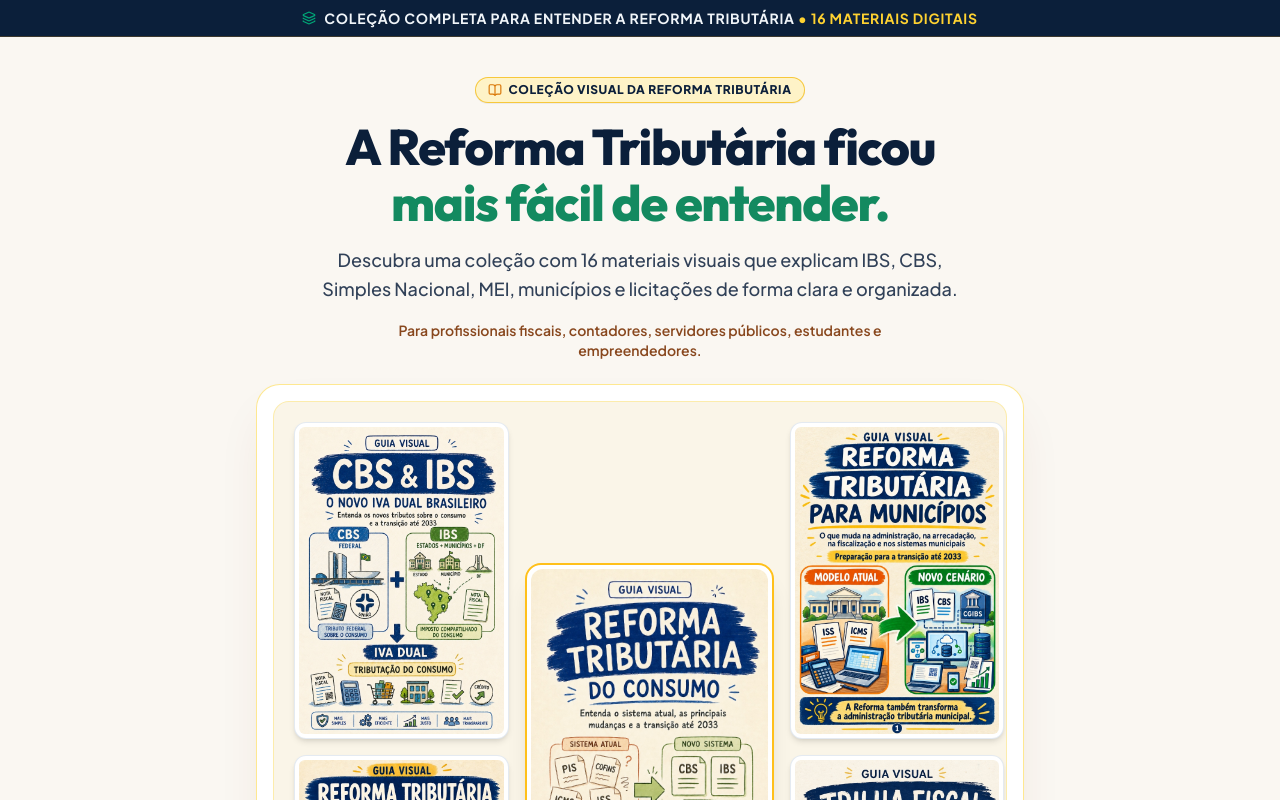
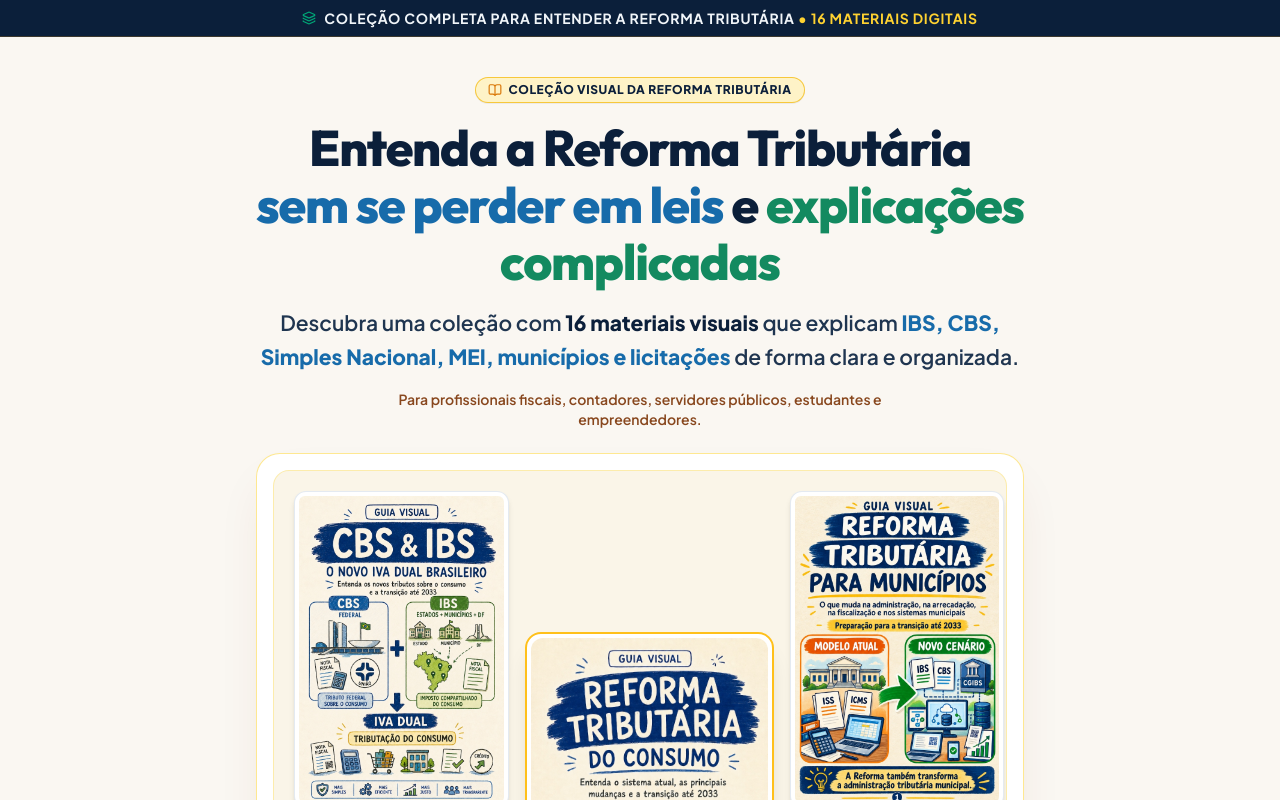
Before and after one commit to henriquecarreto/REFORMA-TRIBUTARIA, a React (Vite) app: page / in a window 1280 px wide. Shown: the top 800 px of the page. Built offline with nearby package versions, Linux system fonts and the light colour scheme.

Commit message:
fix: restauracao do titulo original da primeira dobra e refinamento do subtitulo

```diff
--- a/src/components/HeroSection.tsx
+++ b/src/components/HeroSection.tsx
@@ -26,15 +26,15 @@ export const HeroSection: React.FC = () => {
           <span>COLEÇÃO VISUAL DA REFORMA TRIBUTÁRIA</span>
         </div>
 
-        {/* 2. TÍTULO PRINCIPAL */}
-        <h1 className="text-[30px] min-[375px]:text-[34px] min-[430px]:text-[38px] sm:text-[44px] lg:text-[50px] font-extrabold text-[#0B1F3A] leading-[1.12] tracking-tight mb-3.5 max-w-3xl">
-          A Reforma Tributária ficou <br className="hidden sm:inline" />
-          <span className="text-[#138A60]">mais fácil de entender.</span>
+        {/* 2. TÍTULO PRINCIPAL RESTAURADO COM DISTRIBUIÇÃO DE CORES DA MARCA */}
+        <h1 className="text-[28px] min-[375px]:text-[32px] min-[430px]:text-[35px] sm:text-[44px] lg:text-[50px] font-extrabold text-[#0B1F3A] leading-[1.14] tracking-tight mb-4 max-w-3xl">
+          Entenda a Reforma Tributária <br className="hidden sm:inline" />
+          <span className="text-[#176BAA]">sem se perder em leis</span> e <span className="text-[#138A60]">explicações complicadas</span>
         </h1>
 
-        {/* 3. SUBTÍTULO */}
-        <p className="text-[15px] sm:text-lg text-slate-700 leading-relaxed mb-4 font-medium max-w-2xl text-center">
-          Descubra uma coleção com 16 materiais visuais que explicam IBS, CBS, Simples Nacional, MEI, municípios e licitações de forma clara e organizada.
+        {/* 3. SUBTÍTULO OTIMIZADO (17-19px CELULAR, 18-20px TABLET, 19-22px DESKTOP) */}
+        <p className="text-[17px] min-[375px]:text-[18px] sm:text-[20px] lg:text-[21px] text-[#1F3550] leading-[1.6] mb-4 font-semibold max-w-3xl text-center">
+          Descubra uma coleção com <strong className="text-[#0B1F3A] font-extrabold">16 materiais visuais</strong> que explicam <strong className="text-[#176BAA] font-extrabold">IBS, CBS, Simples Nacional, MEI, municípios e licitações</strong> de forma clara e organizada.
         </p>
 
         {/* PÚBLICO ALVO EM TEXTO DIRETO */}
```
